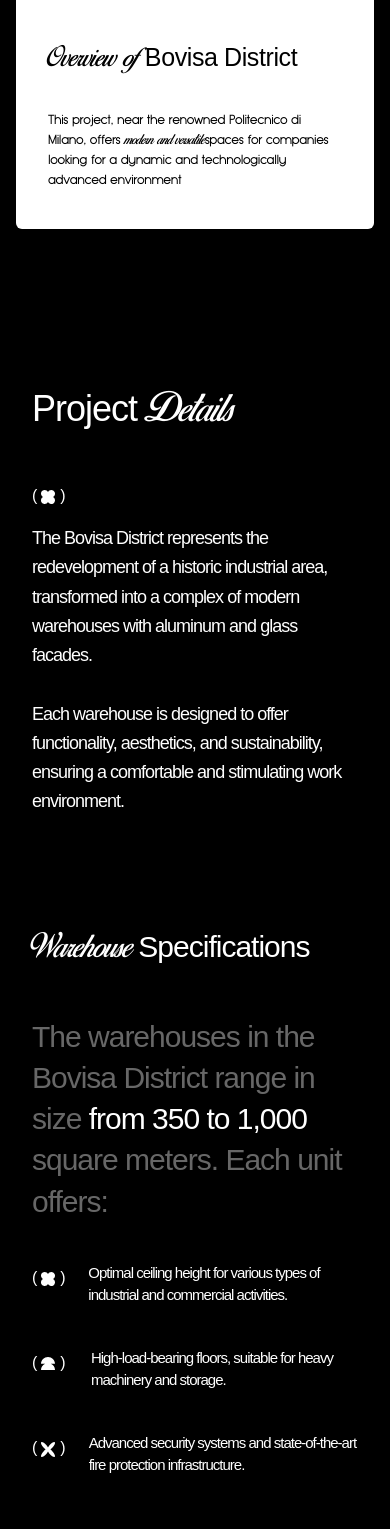
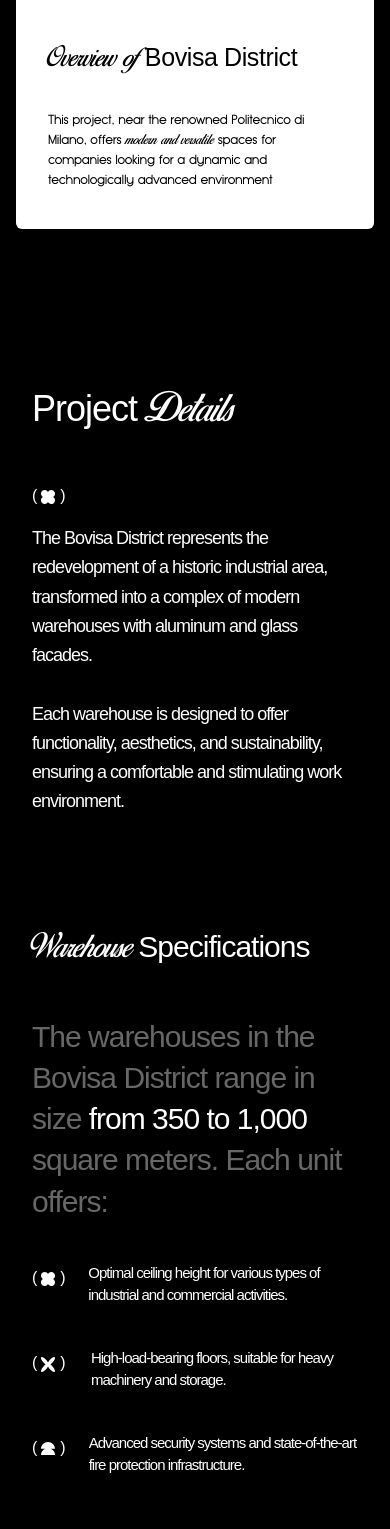
Before and after one commit to designfile/Bovisa-District, a Next.js app: page / in a window 390 px wide. Shown: the part 1279-2808 px from the top of the page. Built offline with nearby package versions, Linux system fonts and the light colour scheme.

Commit message:
Fixed bugs: Made desktop/mobile icons/texts suitable with figma

```diff
--- a/src/app/(sections)/about/page.tsx
+++ b/src/app/(sections)/about/page.tsx
@@ -5,7 +5,7 @@
 import BookVisitLink from "@/components/BookVisitLink";
 
 function About() {
-  const WarehouseSpecification: {
+  const WarehouseSpecificationDesktopList: {
     image: string;
     content: string;
   }[] = [
@@ -21,6 +21,26 @@
     },
     {
       image: Vector_3,
+      content:
+        "Advanced security systems and state-of-the-art fire protection infrastructure.",
+    },
+  ];
+  const WarehouseSpecificationMobileList: {
+    image: string;
+    content: string;
+  }[] = [
+    {
+      image: Vector_1,
+      content:
+        "Optimal ceiling height for various types of industrial and commercial activities.",
+    },
+    {
+      image: Vector_3,
+      content:
+        "High-load-bearing floors, suitable for heavy machinery and storage.",
+    },
+    {
+      image: Vector_2,
       content:
         "Advanced security systems and state-of-the-art fire protection infrastructure.",
     },
@@ -71,12 +91,13 @@
         <div className="flex flex-col-reverse md:flex-col justify-between md:absolute inset-0 px-4 py-6 bg-white md:bg-transparent text-black rounded-b-md md:rounded-none tracking-tight">
           {/* Top-right description box */}
           <div className="md:absolute top-[10%] right-[5%] p-4 bg-white md:bg-transparent rounded-md max-w-[450px]">
-            <h1 className="text-[13px] md:text-[15px] font-europe-grotesk">
+            <h1 className="text-[13px] md:text-[15px] font-europe-grotesk tracking-tight">
               This project, near the renowned Politecnico di Milano, offers{" "}
-              <span className="font-birds-of-paradise">
+              <span className="font-birds-of-paradise tracking-normal mr-1">
                 modern and versatile
               </span>
-              spaces for companies looking for a dynamic and technologically
+              spaces for companies looking for a{" "}
+              <br className="hidden md:block" /> dynamic and technologically
               advanced environment
             </h1>
           </div>
@@ -137,7 +158,7 @@
           </h1>
 
           {/* Right text */}
-          <div className="flex flex-col gap-10 max-w-[480px]">
+          <div className="flex flex-col gap-10 max-w-[500px]">
             <h1 className="text-3xl leading-snug font-light text-[#676767]">
               The warehouses in the Bovisa <br className="hidden md:block" />{" "}
               District range in size{" "}
@@ -150,9 +171,37 @@
 
             <br className="hidden md:block" />
             {/* Specification List */}
-            {WarehouseSpecification.map((el, idx) => {
+            {WarehouseSpecificationDesktopList.map((el, idx) => {
               return (
-                <div key={idx} className="flex items-start gap-8 md:mt-4">
+                <div
+                  key={idx}
+                  className="hidden md:flex items-start gap-8 md:mt-4"
+                >
+                  <div className="w-fit h-full flex gap-1 items-start">
+                    <div className="w-fit h-full flex gap-1 items-start md:mr-4 mt-1">
+                      (
+                      <Image
+                        src={el.image}
+                        alt={`vector-${idx + 1}`}
+                        width={14}
+                        height={14}
+                        className="mt-1.5 mx-[1px]"
+                      />
+                      )
+                    </div>
+                    <span className="md:text-lg text-[15px] ml-8">
+                      {el.content}
+                    </span>
+                  </div>
+                </div>
+              );
+            })}
+            {WarehouseSpecificationMobileList.map((el, idx) => {
+              return (
+                <div
+                  key={idx}
+                  className="flex md:hidden items-start gap-8 md:mt-4"
+                >
                   <div className="w-fit h-full flex gap-1 items-start">
                     <div className="w-fit h-full flex gap-1 items-start md:mr-4 mt-1">
                       (
--- a/src/app/(sections)/area-benifits/page.tsx
+++ b/src/app/(sections)/area-benifits/page.tsx
@@ -5,7 +5,7 @@
 import { JSX } from "react";
 
 function AreaBenifits() {
-  const AreaBenifitsList: {
+  const AreaBenifitsDesktopList: {
     image: string;
     content: JSX.Element;
   }[] = [
@@ -35,6 +35,36 @@
       ),
     },
   ];
+  const AreaBenifitsMobileList: {
+    image: string;
+    content: JSX.Element;
+  }[] = [
+    {
+      image: Vector_1,
+      content: (
+        <>
+          Immediate access to Bovisa train station: <br /> 7 minutes by foot..
+        </>
+      ),
+    },
+    {
+      image: Vector_2,
+      content: <>Near Dergano metro station: 12 minutes by foot.</>,
+    },
+    {
+      image: Vector_1,
+      content: <>Easy access to the ring road/highway: 8 minutes by car.</>,
+    },
+    {
+      image: Vector_3,
+      content: (
+        <>
+          A wide range of nearby amenities, including restaurants, <br /> cafes,
+          shops, parks, and sport centers.
+        </>
+      ),
+    },
+  ];
 
   return (
     <section
@@ -53,9 +83,29 @@
           offers numerous advantages:
         </h2>
         {/* Benifits list */}
-        {AreaBenifitsList.map((el, idx) => {
+        {AreaBenifitsDesktopList.map((el, idx) => {
           return (
-            <div key={idx} className="flex items-start gap-x-10">
+            <div key={idx} className="hidden md:flex items-start gap-x-10">
+              <div className="w-fit h-full flex gap-1 items-start">
+                (
+                <Image
+                  src={el.image}
+                  alt={`vector-${idx + 1}`}
+                  width={14}
+                  height={14}
+                  className="mt-1.5 mx-[1px]"
+                />
+                )
+                <span className="md:text-lg text-[15px] ml-10 md:ml-7">
+                  {el.content}
+                </span>
+              </div>
+            </div>
+          );
+        })}
+        {AreaBenifitsMobileList.map((el, idx) => {
+          return (
+            <div key={idx} className="flex md:hidden items-start gap-x-10">
               <div className="w-fit h-full flex gap-1 items-start">
                 (
                 <Image
--- a/src/app/(sections)/clients/page.tsx
+++ b/src/app/(sections)/clients/page.tsx
@@ -47,7 +47,7 @@
         </h1>
         <div className="flex flex-col gap-10 md:gap-16">
           {/* Sub heading or Heading of Clients list */}
-          <h1 className="text-[30px] md:text-[40px]">
+          <h1 className="text-[30px] md:text-[40px] md:w-[550px]">
             The Bovisa District is perfect for{" "}
             <br className="hidden md:block" /> various types of companies:
           </h1>
@@ -56,6 +56,7 @@
           {ClientsList.map((el, idx) => (
             <div key={idx} className="flex items-start gap-x-10">
               <div className="w-fit h-full flex gap-1 items-start">
+                <div className="w-fit h-full flex gap-1 items-start md:mr-4 mt-1">
                   (
                   <Image
                     src={el.image}
@@ -65,6 +66,7 @@
                     className="mt-1"
                   />
                   )
+                </div>
                 <span className="md:text-lg text-[15px] ml-10 md:ml-4">
                   {el.content}
                 </span>
@@ -93,10 +95,12 @@
           {/* Top-right description box */}
           <div className="md:absolute md:top-[25%] md:right-[5%] p-4 bg-white md:bg-transparent rounded-md max-w-[450px]">
             <h1 className="text-[13px] md:text-[15px] font-europe-grotesk tracking-tight">
-              The Bovisa District, a rising hub for innovation, is already home
-              to leading companies and multinationals With limited spaces still
-              available, it offers a safe, modern environment and more than just
-              a typical warehouse
+              The Bovisa District, a rising hub for innovation, is already home{" "}
+              <br className="hidden md:block" />
+              to leading companies and multinationals With limited spaces{" "}
+              <br className="hidden md:block" /> still available, it offers a
+              safe, modern environment and more{" "}
+              <br className="hidden md:block" /> than just a typical warehouse
             </h1>
           </div>
 
```
Lines whose indentation alone changed are shown as unchanged.
